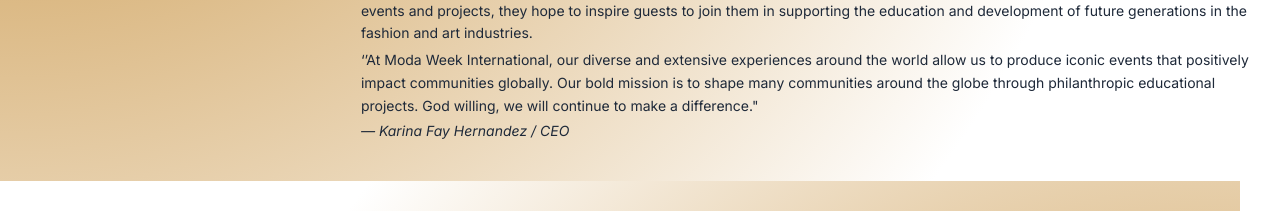
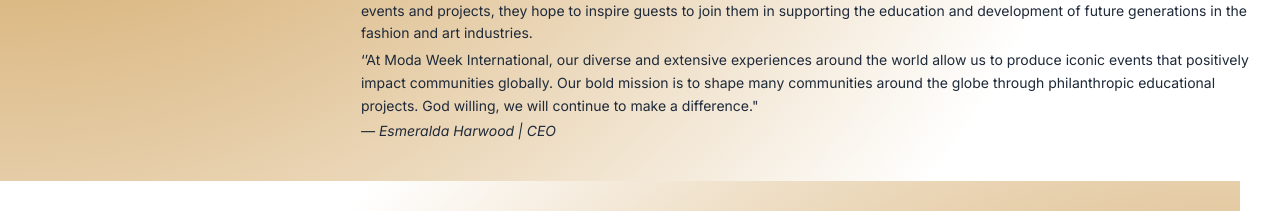
Before and after one commit to sachin9272/Moda-week-International, a React (Vite) app in the folder userPanel/: page /about in a window 1280 px wide. Shown: the part 1960-2171 px from the top of the page. Built offline with nearby package versions, Linux system fonts and the light colour scheme; a web font is replaced by a local one.

Commit message:
Fixed Name

```diff
--- a/userPanel/src/pages/about/About.jsx
+++ b/userPanel/src/pages/about/About.jsx
@@ -150,7 +150,7 @@
                 ‘’At Moda Week International, our diverse and extensive experiences around the world allow us to produce iconic events that positively impact communities globally. Our bold mission is to shape many communities around the globe through philanthropic educational projects. God willing, we will continue to make a difference."
 
               </p>
-              <p className="md:text-sm italic">— Karina Fay Hernandez / CEO</p>
+              <p className="md:text-sm italic">— Esmeralda Harwood | CEO</p>
             </div>
           </div>
         </div>
```
